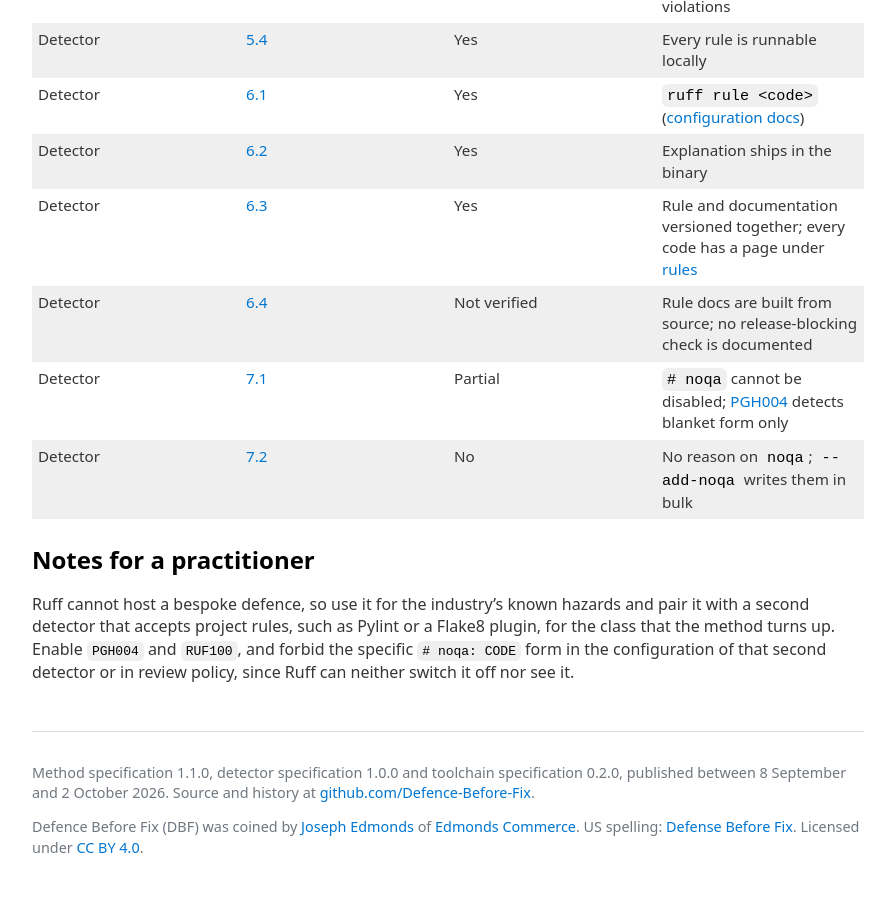
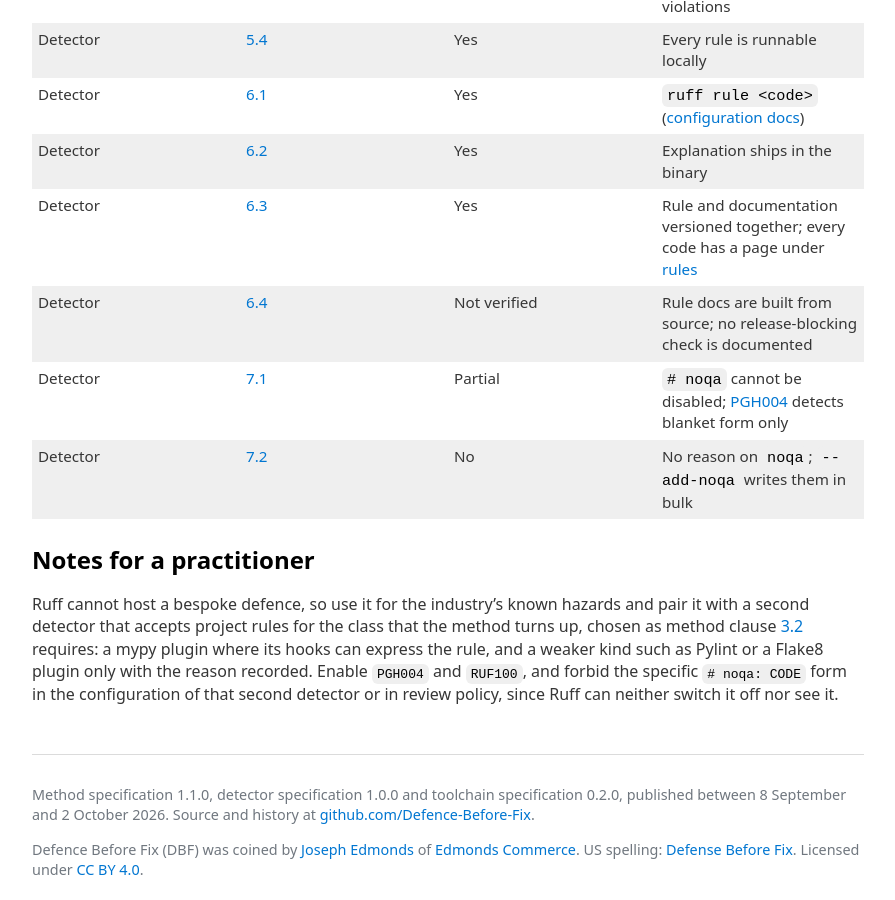
Before and after one commit to Defence-Before-Fix/defence-before-fix.github.io, a Jekyll site: the page built from tools/ruff.md, in a window 1280 px wide and 900 px high, scrolled down 1654 px. Shown: the whole window, without its empty margins (192-1087 px from the left). Built offline with Jekyll 4.4.1, drawn with Linux system fonts in a browser that asks for light colours; before the commit the page ends 2532 px from its top, so only the background shows below that.

Commit message:
Register: Ruff and Pyright advice defers to method clause 3.2
Review 6 found both pages still sent a project's own Python classes straight to Pylint or a
Flake8 plugin, skipping the semantic host and the recorded reason clause 3.2 requires.

Co-Authored-By: Claude Opus 5.5 <noreply@anthropic.com>

```diff
--- a/tools/ruff.md
+++ b/tools/ruff.md
@@ -43,4 +43,4 @@ Clause [4.1](../DETECTOR-SPEC.md#41-the-detector-must-support-bespoke-rules-writ
 
 ## Notes for a practitioner
 
-Ruff cannot host a bespoke defence, so use it for the industry's known hazards and pair it with a second detector that accepts project rules, such as Pylint or a Flake8 plugin, for the class that the method turns up. Enable `PGH004` and `RUF100`, and forbid the specific `# noqa: CODE` form in the configuration of that second detector or in review policy, since Ruff can neither switch it off nor see it.
+Ruff cannot host a bespoke defence, so use it for the industry's known hazards and pair it with a second detector that accepts project rules for the class that the method turns up, chosen as method clause [3.2](../SPEC.md#32-build-the-net) requires: a mypy plugin where its hooks can express the rule, and a weaker kind such as Pylint or a Flake8 plugin only with the reason recorded. Enable `PGH004` and `RUF100`, and forbid the specific `# noqa: CODE` form in the configuration of that second detector or in review policy, since Ruff can neither switch it off nor see it.
```
Also changed, not shown: tools/pyright.md (+1 -1 lines).
